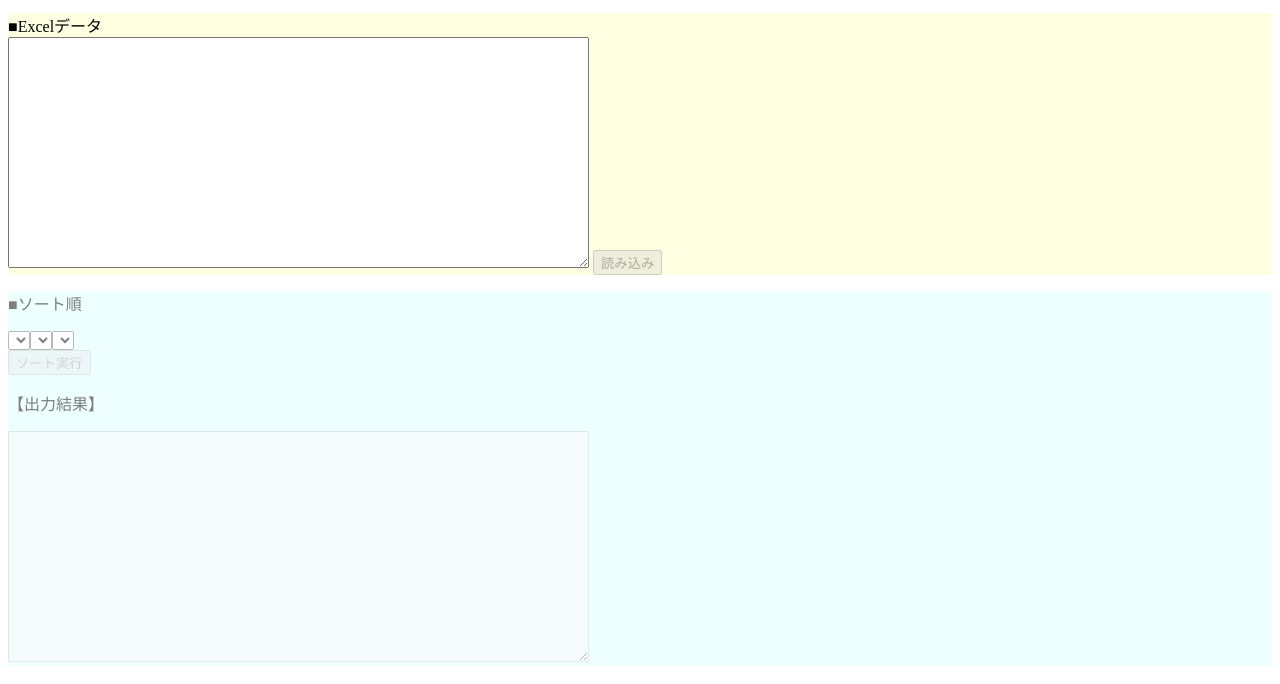
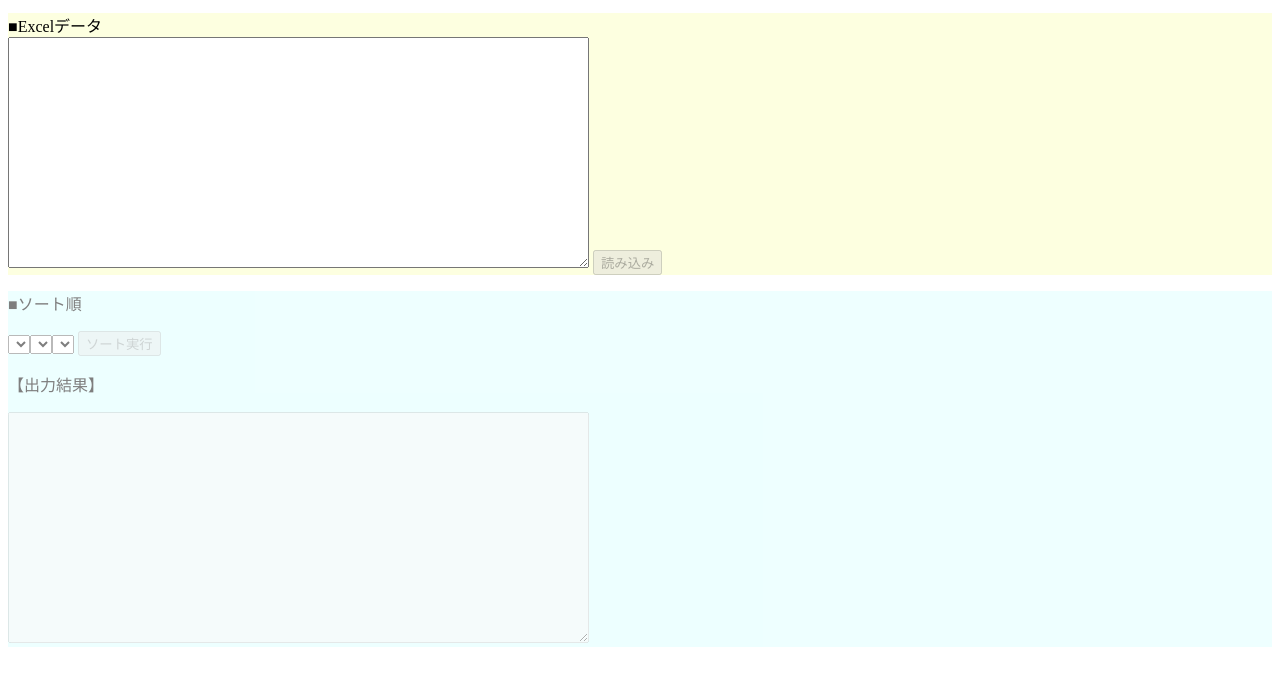
Before and after one commit to cyber-ikegami/sortTable, a plain HTML site: page index.html in a window 1280 px wide. Shown: the part 116-800 px from the top of the page. Drawn offline with Linux system fonts and the light colour scheme.

Commit message:
0906進捗状況_02

```diff
--- a/index.html
+++ b/index.html
@@ -25,11 +25,11 @@
 
     <div class="result disabled" id="resultDiv">
         <!--ソート順コンボボックス-->
-        <p>■ソート順<br>
-        <div id="sortOrder"></div>
+        <p>■ソート順<br></p>
+        <div id="sortOrder" class="inline"></div>
 
         <!--ソート実行ボタン-->
-        <input type="button" id="execution" value="ソート実行" onclick="outputResult();" disabled></p>
+        <input type="button" id="execution" value="ソート実行" onclick="outputResult();" disabled>
 
         <!--出力結果テキストエリア-->
         <p>【出力結果】</p>
--- a/sortTable.css
+++ b/sortTable.css
@@ -10,10 +10,14 @@
 
   /* コンボボックスの幅の指定 */
   .width{
-      width: 200px;
+    width: 200px;
   }
 
   .disabled{
     opacity: 0.5;
     pointer-events: none;
   }
+
+  .inline{
+    display: inline;
+  }
```
